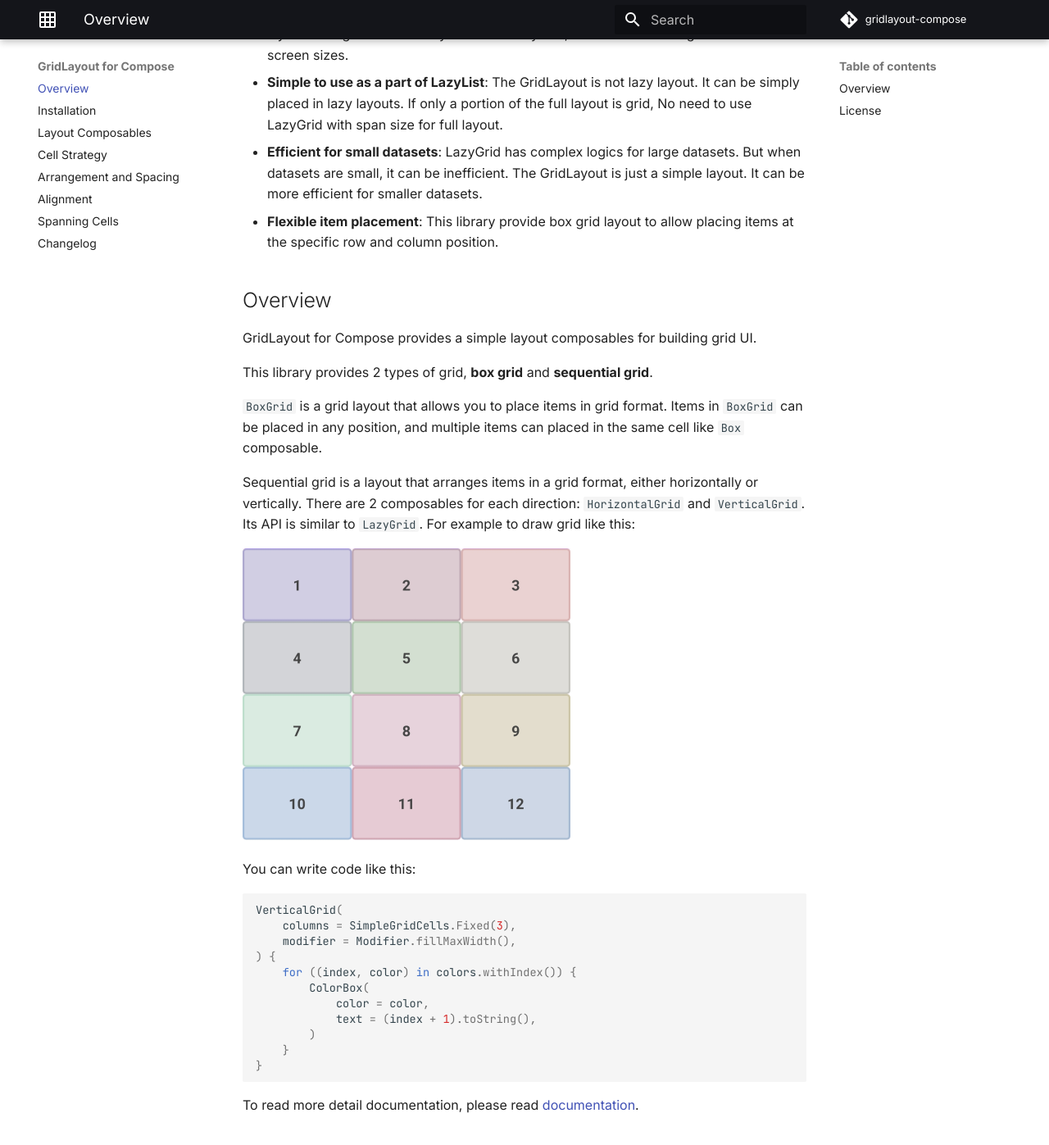
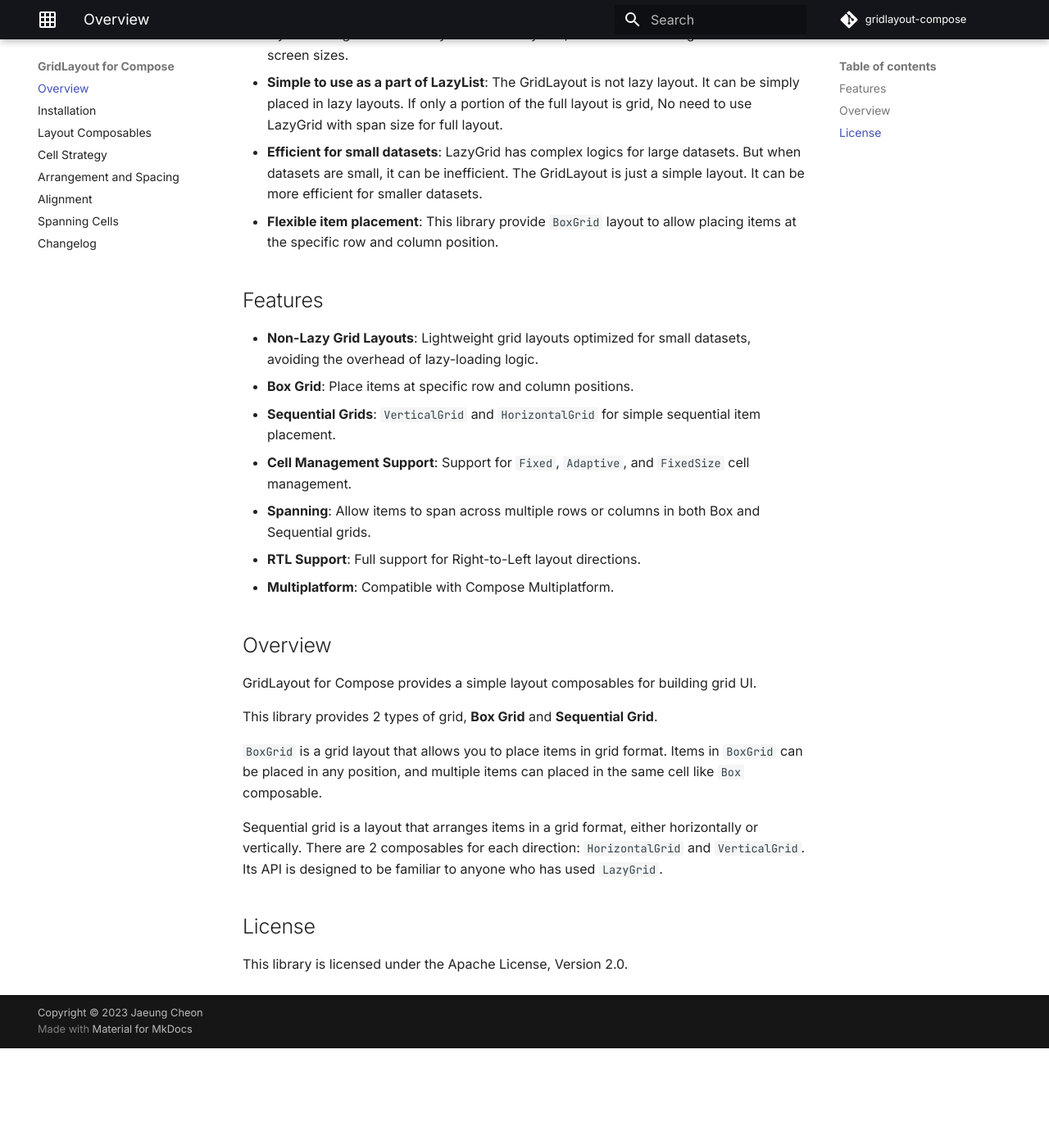
Before and after one commit to cheonjaeung/gridlayout-compose, an MkDocs documentation site: the page built from docs/index.md, in a window 1280 px wide and 1400 px high, scrolled down 830 px. Shown: the top 1397 px of the window at 82% size. Built offline with MkDocs 1.6.1 and Material for MkDocs 9.7.7, drawn with Linux system fonts in a browser that asks for light colours; comment, search, counter and statistics services are not loaded; after the commit the page ends 2109 px from its top, so only the background shows below that.

Commit message:
Update readme and documentation overview

````diff
--- a/docs/index.md
+++ b/docs/index.md
@@ -17,41 +17,30 @@ There are benefits of this library:
   If only a portion of the full layout is grid, No need to use LazyGrid with span size for full layout.
 - **Efficient for small datasets**: LazyGrid has complex logics for large datasets. But when datasets are small, it can be inefficient.
   The GridLayout is just a simple layout. It can be more efficient for smaller datasets.
-- **Flexible item placement**: This library provide box grid layout to allow placing items at the specific row and column position.
+- **Flexible item placement**: This library provide `BoxGrid` layout to allow placing items at the specific row and column position.
+
+## Features
+
+- **Non-Lazy Grid Layouts**: Lightweight grid layouts optimized for small datasets, avoiding the overhead of lazy-loading logic.
+  - **Box Grid**: Place items at specific row and column positions.
+  - **Sequential Grids**: `VerticalGrid` and `HorizontalGrid` for simple sequential item placement.
+  - **Cell Management Support**: Support for `Fixed`, `Adaptive`, and `FixedSize` cell management.
+  - **Spanning**: Allow items to span across multiple rows or columns in both Box and Sequential grids.
+  - **RTL Support**: Full support for Right-to-Left layout directions.
+- **Multiplatform**: Compatible with Compose Multiplatform.
 
 ## Overview
 
 GridLayout for Compose provides a simple layout composables for building grid UI.
 
-This library provides 2 types of grid, **box grid** and **sequential grid**.
+This library provides 2 types of grid, **Box Grid** and **Sequential Grid**.
 
 `BoxGrid` is a grid layout that allows you to place items in grid format.
 Items in `BoxGrid` can be placed in any position, and multiple items can placed in the same cell like `Box` composable.
 
 Sequential grid is a layout that arranges items in a grid format, either horizontally or vertically.
 There are 2 composables for each direction: `HorizontalGrid` and `VerticalGrid`.
-Its API is similar to `LazyGrid`.
-For example to draw grid like this:
-
-![usage-example](images/usage-example.png)
-
-You can write code like this:
-
-```kotlin
-VerticalGrid(
-    columns = SimpleGridCells.Fixed(3),
-    modifier = Modifier.fillMaxWidth(),
-) {
-    for ((index, color) in colors.withIndex()) {
-        ColorBox(
-            color = color,
-            text = (index + 1).toString(),
-        )
-    }
-}
-```
-
-To read more detail documentation, please read [documentation](./installation.md).
+Its API is designed to be familiar to anyone who has used `LazyGrid`.
 
 ## License
 
````
Also changed, not shown: README.md (+55 -10 lines).
